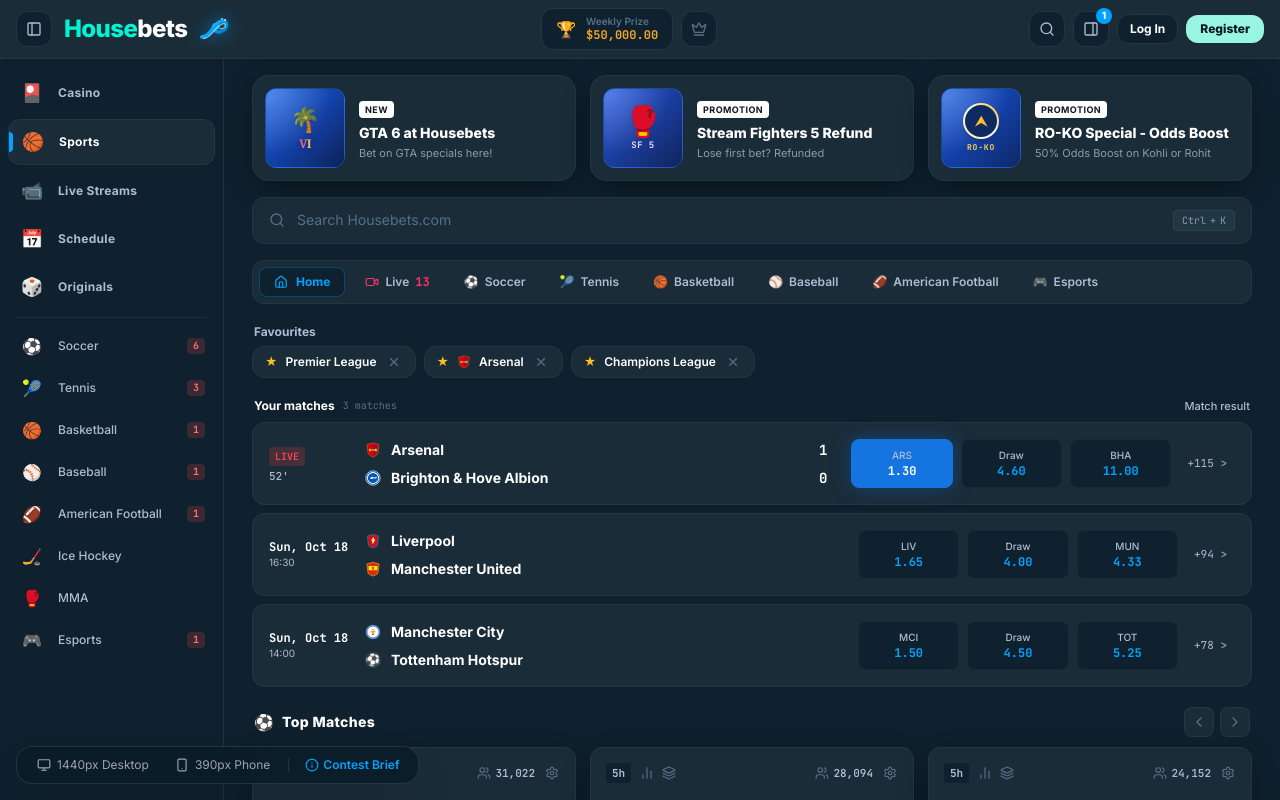
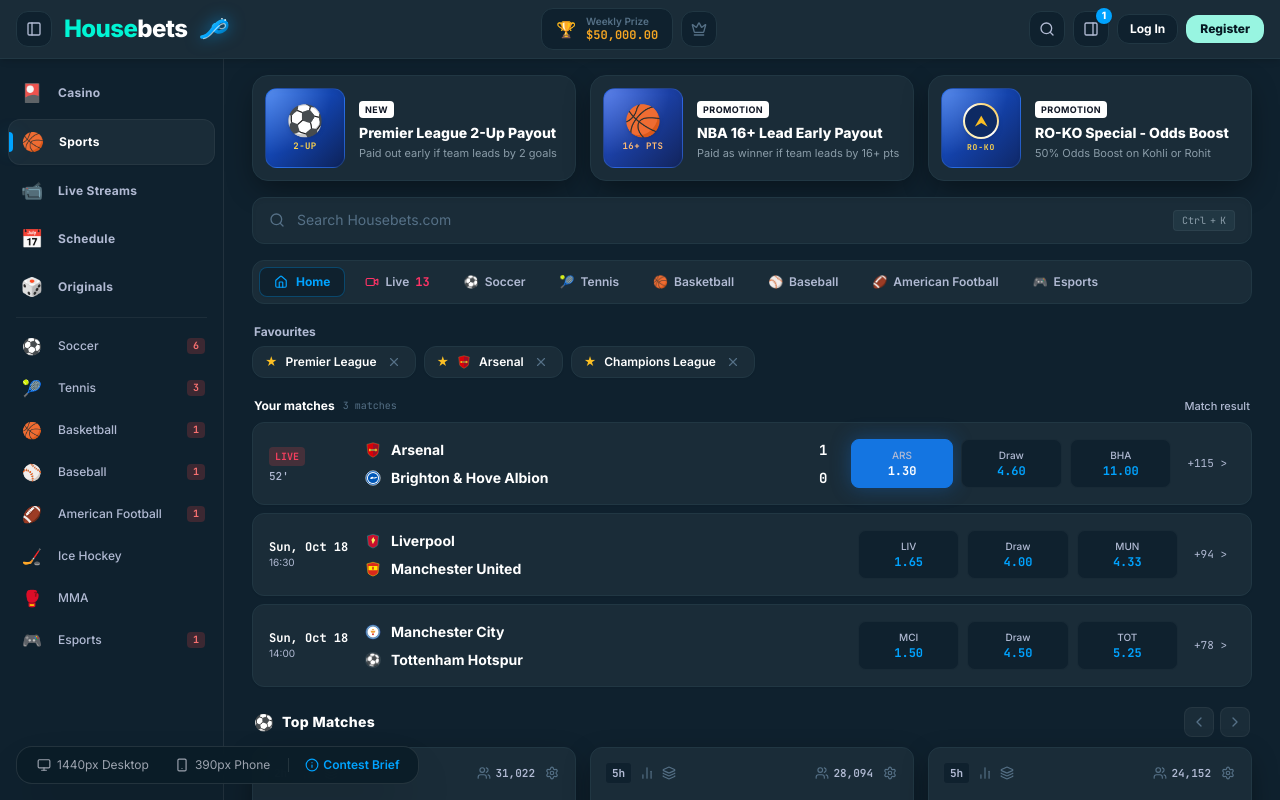
Before and after one commit to umeshvmanolkar/housebets-sportsbook, a React (Vite) app: page / in a window 1280 px wide. Shown: the top 800 px of the page. Built offline with nearby package versions, Linux system fonts and the light colour scheme; the HTML template or start-up script is replaced by a standard one.

Commit message:
Update promo cards to 100% sports-related content: Premier League 2-Up, NBA 16+ Lead, and Cricket RO-KO Boost

```diff
--- a/src/data/mockData.js
+++ b/src/data/mockData.js
@@ -3,23 +3,23 @@
 export const PROMO_CARDS = [
   {
     id: 'promo-1',
-    title: 'GTA 6 at Housebets',
-    subtitle: 'Bet on GTA specials here!',
+    title: 'Premier League 2-Up Payout',
+    subtitle: 'Paid out early if team leads by 2 goals',
     badge: 'New',
     accent: 'from-[#0e4480] via-[#163056] to-[#1a2c38]',
     border: 'border-[#225796]/40',
-    type: 'gta6',
-    icon: '🌴'
+    type: 'soccer',
+    icon: '⚽'
   },
   {
     id: 'promo-2',
-    title: 'Stream Fighters 5 Refund',
-    subtitle: 'Lose first bet? Refunded',
+    title: 'NBA 16+ Lead Early Payout',
+    subtitle: 'Paid as winner if team leads by 16+ pts',
     badge: 'Promotion',
     accent: 'from-[#1a3a78] via-[#16294d] to-[#1a2c38]',
     border: 'border-[#2c529e]/40',
-    type: 'boxing',
-    icon: '🥊'
+    type: 'basketball',
+    icon: '🏀'
   },
   {
     id: 'promo-3',
--- a/src/pages/SportsHome.jsx
+++ b/src/pages/SportsHome.jsx
@@ -72,31 +72,35 @@ export const SportsHome = () => {
               key={card.id}
               onClick={() => {
                 playClick();
-                setCurrentPage('football');
+                if (card.type === 'soccer') {
+                  setCurrentPage('football');
+                } else if (card.type === 'basketball') {
+                  setSearchQuery('NBA');
+                } else if (card.type === 'cricket') {
+                  setSearchQuery('Cricket');
+                }
               }}
               className={`${
                 isMobile ? "w-[275px] flex-shrink-0 snap-start" : "w-auto"
               } p-3 rounded-2xl bg-[#1a2c38] border border-[#213743] hover:border-[#2f4553] shadow-card-elevated flex items-center gap-3.5 cursor-pointer transition-all group overflow-hidden relative`}
             >
               {/* Left Graphic Illustration Box */}
-              {card.type === 'gta6' && (
+              {card.type === 'soccer' && (
                 <div className="w-16 h-16 sm:w-20 sm:h-20 bg-gradient-to-br from-[#1d68ed] via-[#1241a8] to-[#0d2259] rounded-xl flex items-center justify-center relative overflow-hidden flex-shrink-0 shadow-inner border border-blue-400/20 group-hover:scale-105 transition-transform">
                   <div className="absolute inset-0 bg-[radial-gradient(circle_at_top_left,rgba(255,255,255,0.25),transparent_60%)]" />
                   <div className="relative flex flex-col items-center justify-center">
-                    <span className="text-2xl filter drop-shadow">🌴</span>
-                    <span className="font-black text-xs tracking-tighter bg-gradient-to-r from-pink-500 via-rose-400 to-amber-300 bg-clip-text text-transparent filter drop-shadow font-serif">
-                      VI
-                    </span>
+                    <span className="text-3xl filter drop-shadow">⚽</span>
+                    <span className="text-[9px] font-black text-amber-300 tracking-wider uppercase font-mono mt-0.5">2-UP</span>
                   </div>
                 </div>
               )}
 
-              {card.type === 'boxing' && (
+              {card.type === 'basketball' && (
                 <div className="w-16 h-16 sm:w-20 sm:h-20 bg-gradient-to-br from-[#2458e6] via-[#1a3d9e] to-[#12245c] rounded-xl flex items-center justify-center relative overflow-hidden flex-shrink-0 shadow-inner border border-blue-400/20 group-hover:scale-105 transition-transform">
                   <div className="absolute inset-0 bg-[radial-gradient(circle_at_top_left,rgba(255,255,255,0.25),transparent_60%)]" />
                   <div className="relative flex flex-col items-center justify-center">
-                    <span className="text-3xl filter drop-shadow">🥊</span>
-                    <span className="text-[9px] font-black text-purple-200 tracking-wider uppercase font-mono">SF 5</span>
+                    <span className="text-3xl filter drop-shadow">🏀</span>
+                    <span className="text-[9px] font-black text-orange-300 tracking-wider uppercase font-mono mt-0.5">16+ PTS</span>
                   </div>
                 </div>
               )}
```
Also changed, not shown: 5 other files (tests, documents, lock files or other folders).
